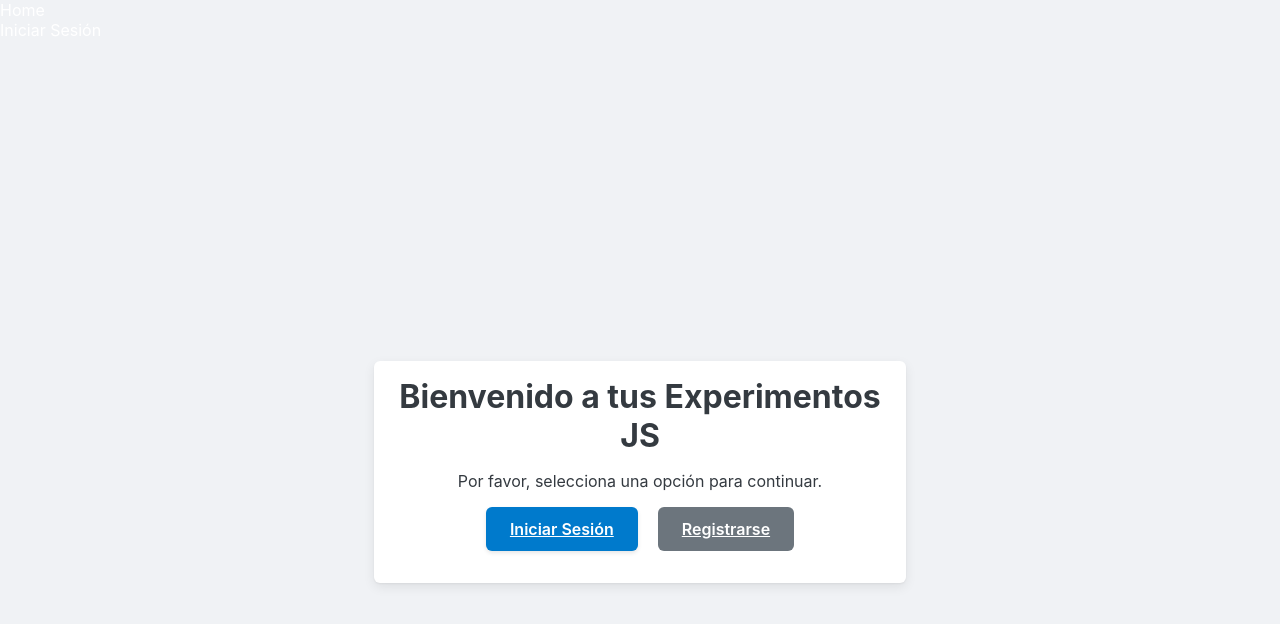
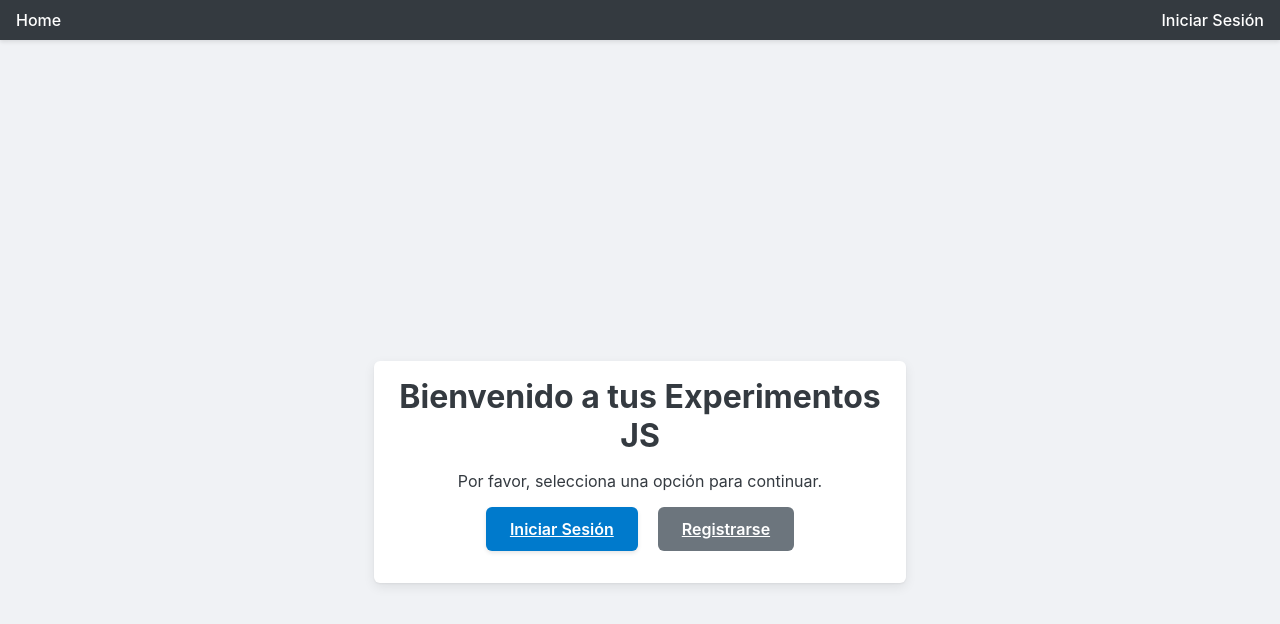
Before and after one commit to uribemaxi2-gif/mi.app.js.fr, a React (Vite) app: page / in a window 1280 px wide. Shown: the top 624 px of the page. Built offline with nearby package versions, Linux system fonts and the light colour scheme.

Commit message:
mejora del estilo de la pagina 3

```diff
--- a/src/components/Navbar.jsx
+++ b/src/components/Navbar.jsx
@@ -1,52 +1,52 @@
-// frontend-app/src/components/Navbar.jsx
+// frontend-app/src/components/Navbar.jsx (CÓDIGO CORREGIDO)
 
 import React from 'react';
-import { Link } from 'react-router-dom';
+import { Link } from 'react-router-dom'; // Eliminamos useNavigate ya que el logout lo maneja
 import { useAuth } from '../context/AuthContext';
-
-// Sugerencia: Define esta clase en styles.css para que sea consistente
-// .navbar-container { display: flex; justify-content: space-between; padding: 10px 20px; background-color: var(--color-text); color: white; }
 
 const Navbar = () => {
     const { isAuthenticated, isAdmin, logout, user } = useAuth();
 
     const handleLogout = () => {
+        // Ejecuta el logout (que debe redirigir a /login en el AuthContext)
         logout();
     };
 
     return (
-        <nav className="navbar-container"> {/* Asumiendo que defines la clase 'navbar-container' en styles.css */}
-            <div style={{ display: 'flex', gap: '20px' }}>
-                <Link to="/" style={{ color: 'white', textDecoration: 'none' }}>Home</Link>
+        // 1. Aplicar clase principal de Navbar
+        <nav className="navbar-container">
+
+            <div className="navbar-links"> {/* Usar clase para espaciado */}
+                {/* 2. Aplicar clase para enlaces */}
+                <Link to="/" className="navbar-link">Home</Link>
 
                 {isAdmin && (
-                    <Link to="/admin" style={{ color: 'lightgreen', textDecoration: 'none' }}>Panel Admin</Link>
+                    <Link to="/admin" className="navbar-link" style={{ color: 'lightgreen' }}>Panel Admin</Link>
                 )}
             </div>
 
-            <div>
+            <div className="user-auth-area"> {/* Usar clase para alinear elementos de autenticación */}
                 {isAuthenticated ? (
                     <>
-                        {/* 🚨 CORRECCIÓN: Usar 'user &&' para evitar el error de null */}
-                        {user && <span style={{ marginRight: '15px' }}>Hola, {user.username}</span>}
+                        {/* 3. Saludo con clase y comprobación de user */}
+                        {user && <span className="user-greeting">Hola, {user.username}</span>}
+
                         <button
                             onClick={handleLogout}
+                            // 4. Usar la clase btn general y un estilo de botón secundario/transparente
                             className="btn"
                             style={{
-                                // Estilo inline temporal para que se vea como botón de logout.
-                                // Idealmente, se movería a una clase en styles.css (ej: .btn-secondary)
                                 backgroundColor: 'transparent',
                                 color: 'white',
                                 border: '1px solid white',
-                                padding: '5px 10px',
-                                cursor: 'pointer'
+                                padding: '8px 16px', /* Ajuste de padding temporal */
                             }}
                         >
                             Cerrar Sesión
                         </button>
                     </>
                 ) : (
-                    <Link to="/login" style={{ color: 'white', textDecoration: 'none' }}>Iniciar Sesión</Link>
+                    <Link to="/login" className="navbar-link">Iniciar Sesión</Link>
                 )}
             </div>
         </nav>
--- a/src/styles.css
+++ b/src/styles.css
@@ -134,3 +134,40 @@ h1, h2, h3 {
     width: 100%;
     max-width: 400px;
 }
+
+/* ========================================================= */
+/* 6. ESTILOS DE BARRA DE NAVEGACIÓN (Navbar) */
+/* ========================================================= */
+
+.navbar-container {
+    display: flex;
+    justify-content: space-between; /* Espacia los links y el usuario */
+    align-items: center; /* Centra verticalmente todos los elementos */
+    padding: 10px var(--spacing-unit); /* Usa tu variable de espaciado */
+    background-color: var(--color-text); /* Fondo oscuro (el color de texto base) */
+    color: white;
+    box-shadow: 0 2px 4px rgba(0, 0, 0, 0.1); /* Sombra sutil */
+}
+
+.navbar-links,
+.user-auth-area {
+    display: flex;
+    gap: var(--spacing-unit); /* Separa los enlaces */
+    align-items: center;
+}
+
+.navbar-link {
+    color: white;
+    text-decoration: none;
+    font-weight: 500;
+    transition: color 0.2s;
+}
+
+.navbar-link:hover {
+    color: var(--color-primary); /* Resaltar al pasar el ratón */
+}
+
+.user-greeting {
+    margin-right: 15px; /* Espacio entre el saludo y el botón */
+    font-weight: 300;
+}
```
